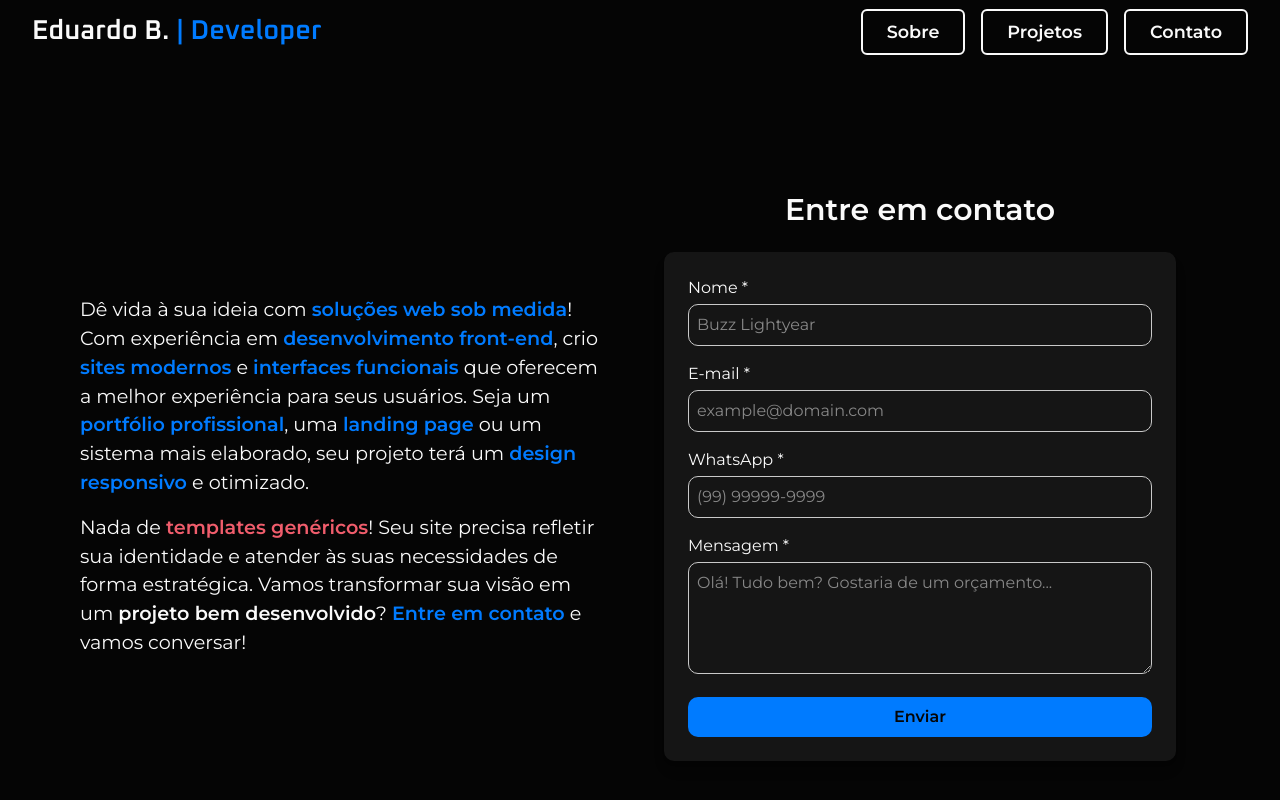
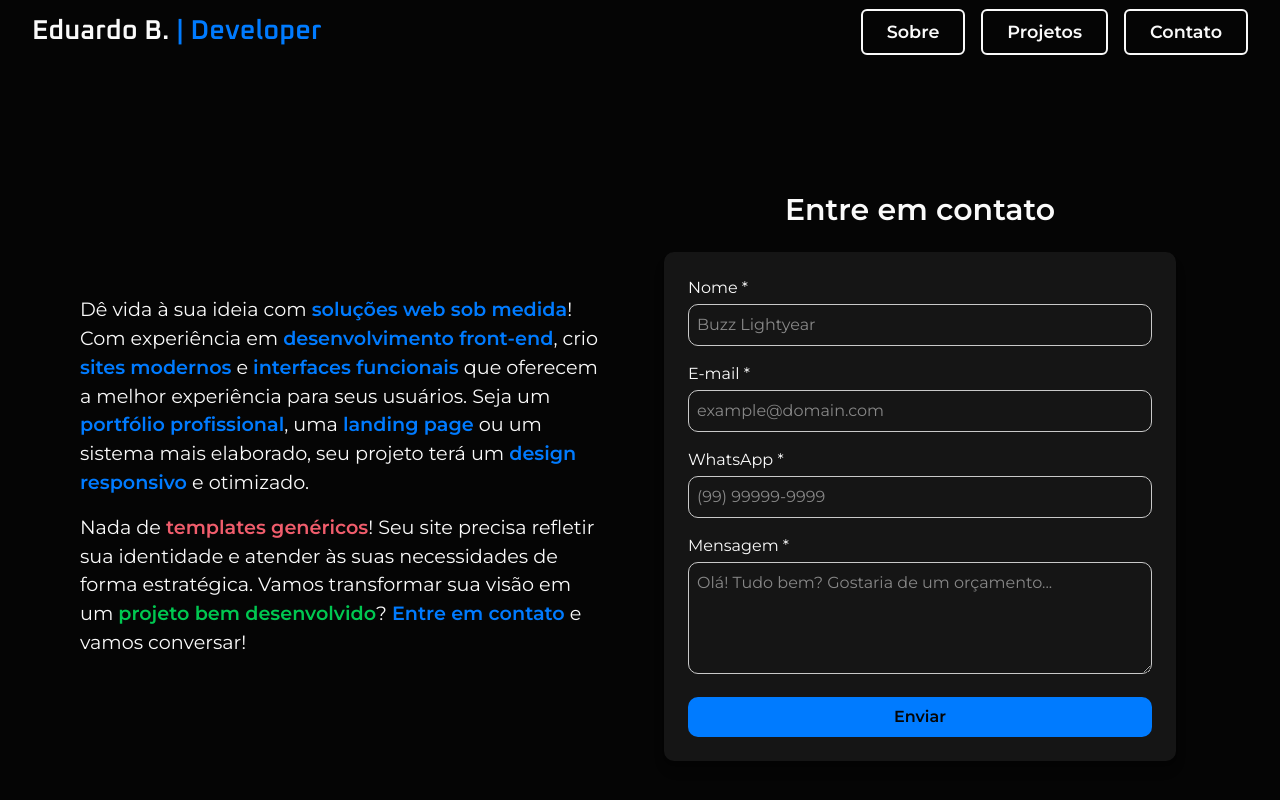
Before and after one commit to Duduubas/eduardo-portifolio, a Next.js app: page /contact in a window 1280 px wide. Shown: the top 800 px of the page. Built offline with nearby package versions, Linux system fonts and the light colour scheme.

Commit message:
style: ajuste na cor do texto 'projeto bem desenvolvido' (branco > verde)

```diff
--- a/src/app/(pages)/contact/page.tsx
+++ b/src/app/(pages)/contact/page.tsx
@@ -35,7 +35,7 @@ export default function Contact() {
             Dê vida à sua ideia com <strong className="text-blue">soluções web sob medida</strong>! Com experiência em <strong className="text-blue">desenvolvimento front-end</strong>, crio <strong className="text-blue">sites modernos</strong> e <strong className="text-blue">interfaces funcionais</strong> que oferecem a melhor experiência para seus usuários. Seja um <strong className="text-blue">portfólio profissional</strong>, uma <strong className="text-blue">landing page</strong> ou um sistema mais elaborado, seu projeto terá um <strong className="text-blue">design responsivo</strong> e otimizado.
           </p>
           <p>
-            Nada de <strong className="text-danger">templates genéricos</strong>! Seu site precisa refletir sua identidade e atender às suas necessidades de forma estratégica. Vamos transformar sua visão em um <strong className="text-green">projeto bem desenvolvido</strong>? <strong className="text-blue">Entre em contato</strong> e vamos conversar!
+            Nada de <strong className="text-danger">templates genéricos</strong>! Seu site precisa refletir sua identidade e atender às suas necessidades de forma estratégica. Vamos transformar sua visão em um <strong className="text-success">projeto bem desenvolvido</strong>? <strong className="text-blue">Entre em contato</strong> e vamos conversar!
           </p>
 
         </section>
```
